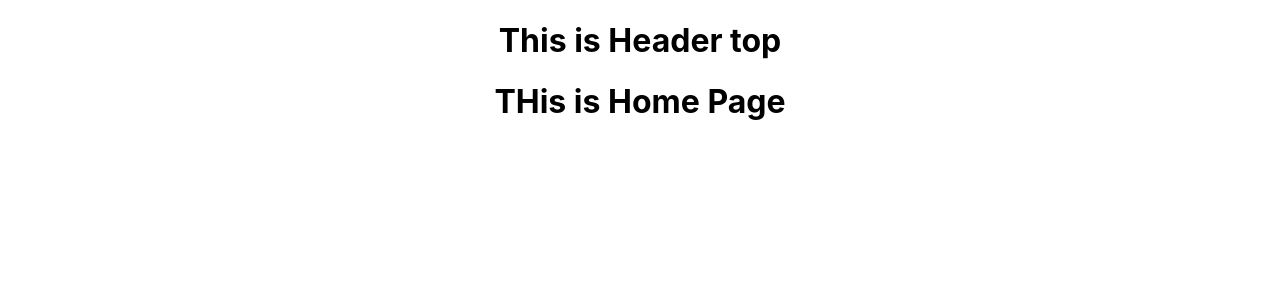
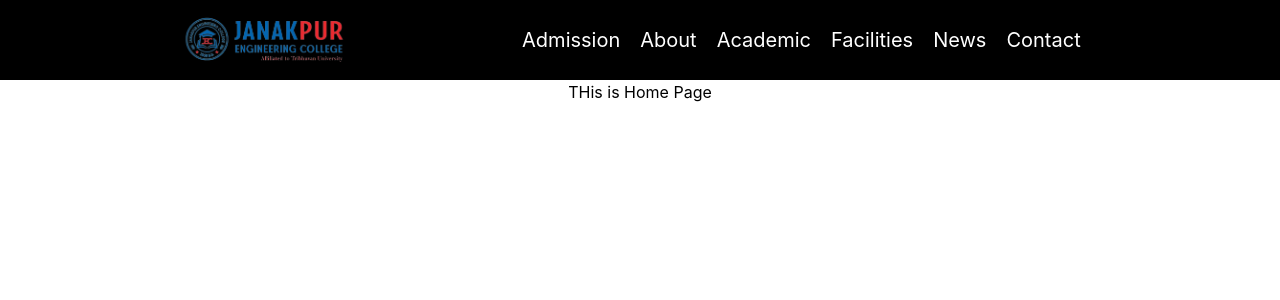
Before and after one commit to sajanstha201/JEC-V2, a React (Create React App) app: page / in a window 1280 px wide. Shown: the top 300 px of the page. Built offline with nearby package versions, Linux system fonts and the light colour scheme.

Commit message:
header section

```diff
--- a/public/index.html
+++ b/public/index.html
@@ -10,6 +10,7 @@
       content="Web site created using create-react-app"
     />
     <link rel="apple-touch-icon" href="%PUBLIC_URL%/logo192.png" />
+    <script src="https://cdn.tailwindcss.com"></script>
     <!--
       manifest.json provides metadata used when your web app is installed on a
       user's mobile device or desktop. See https://developers.google.com/web/fundamentals/web-app-manifest/
--- a/src/App.js
+++ b/src/App.js
@@ -1,17 +1,21 @@
-import logo from './logo.svg';
 import './App.css';
 import { Home } from './webpage/Home';
 import { HashRouter ,Routes,Route } from 'react-router-dom';
-import { HeaderTop } from './components/Navbar/HeaderTop';
+import { Header } from './components/Navbar/Header';
 import { AboutUsPage } from './components/AboutUsPage/AboutUsPage';
 function App() {
   return (
     <div className="App">
       <HashRouter>
-        <HeaderTop/>
+        <Header/>
         <Routes>
           <Route path='/' element={<Home/>}></Route>
+          <Route path='/admission'/>
           <Route path='/about-us' element={<AboutUsPage/>}/>
+          <Route path='/academic'/>
+          <Route path='/facilities'/>
+          <Route path='/news'/>
+          <Route path='/contact-us'/>
         </Routes>
       </HashRouter>
     </div>
--- /dev/null
+++ b/src/components/Navbar/Header.js
@@ -0,0 +1,26 @@
+import { Link } from 'react-router-dom'
+import logo from '../../media/images/jec-logo.png'
+export const Header =()=>{
+    return(
+        <div className=' bg-black w-full'>
+            <div className='lg:w-[85%] w-full flex justify-around mx-auto'>
+                {/* logo section */}
+                <div>
+                    <img src={logo} className='h-20'/>
+                </div>
+
+                {/* lists section */}
+                <div className="lists w-full md:w-auto flex items-center justify-center md:justify-end md:mr-4 bg-black">
+                    <ul className="flex flex-wrap justify-center md:justify-end gap-5 p-2 flex-col md:flex-row">
+                        <li><Link to='/admission' className="text-xl text-white">Admission</Link></li>
+                        <li><Link to='/about-us' className="text-xl text-white">About</Link></li>
+                        <li><Link to='/academic' className="text-xl text-white">Academic</Link></li>
+                        <li><Link to='/facilities' className="text-xl text-white">Facilities</Link></li>
+                        <li><Link to='/news' className="text-xl text-white">News</Link></li>
+                        <li><Link to='/contact-us' className="text-xl text-white">Contact</Link></li>
+                    </ul>
+                </div>
+            </div>
+        </div>
+    )
+}
--- a/src/components/Navbar/HeaderTop.js
+++ /dev/null
@@ -1,7 +0,0 @@
-export const HeaderTop=()=>{
-    return(
-        <>
-        <h1>This is Header top</h1>
-        </>
-    )
-}
```
Also changed, not shown: src/media/images/jec-logo.png (added).
